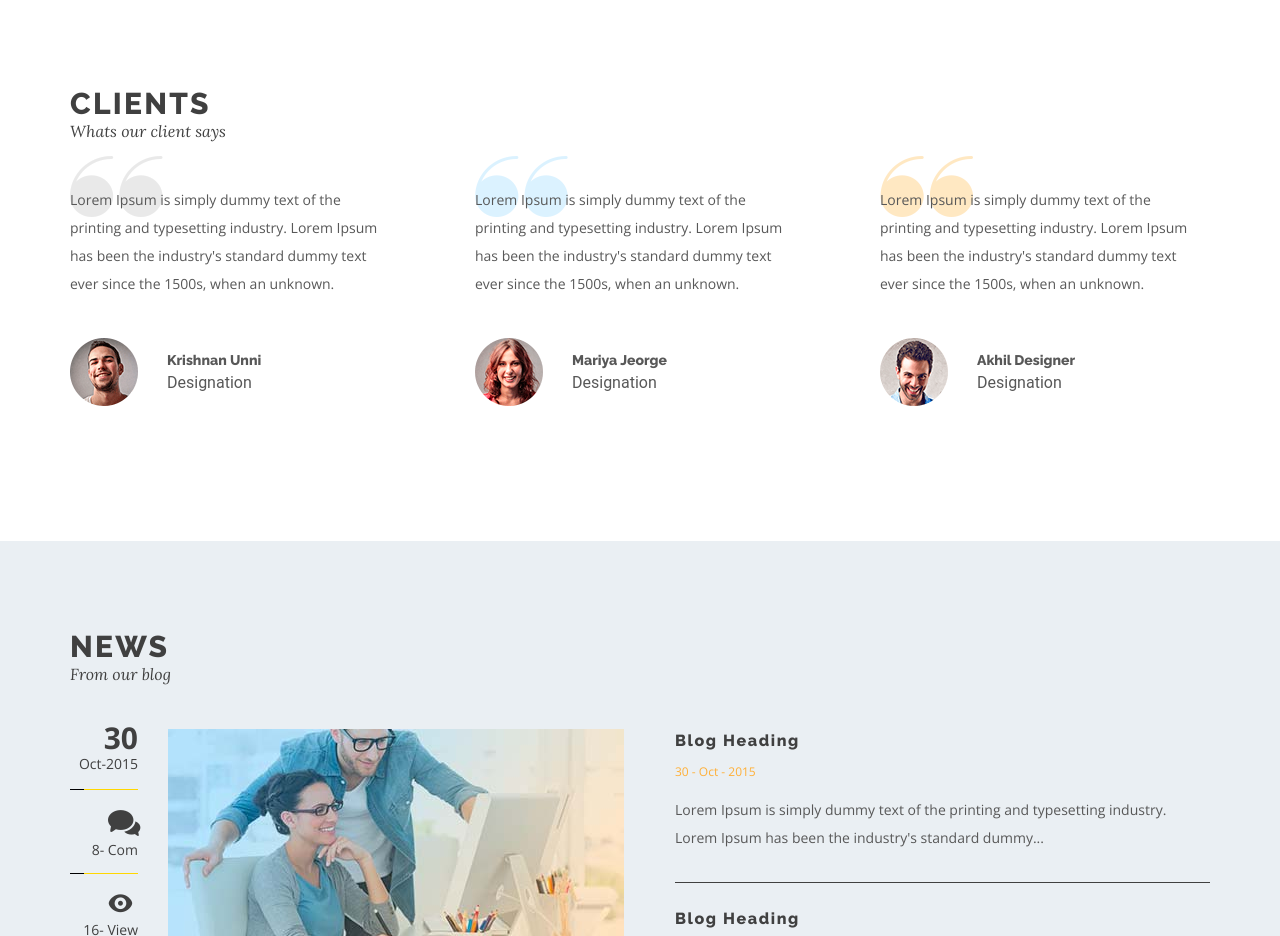
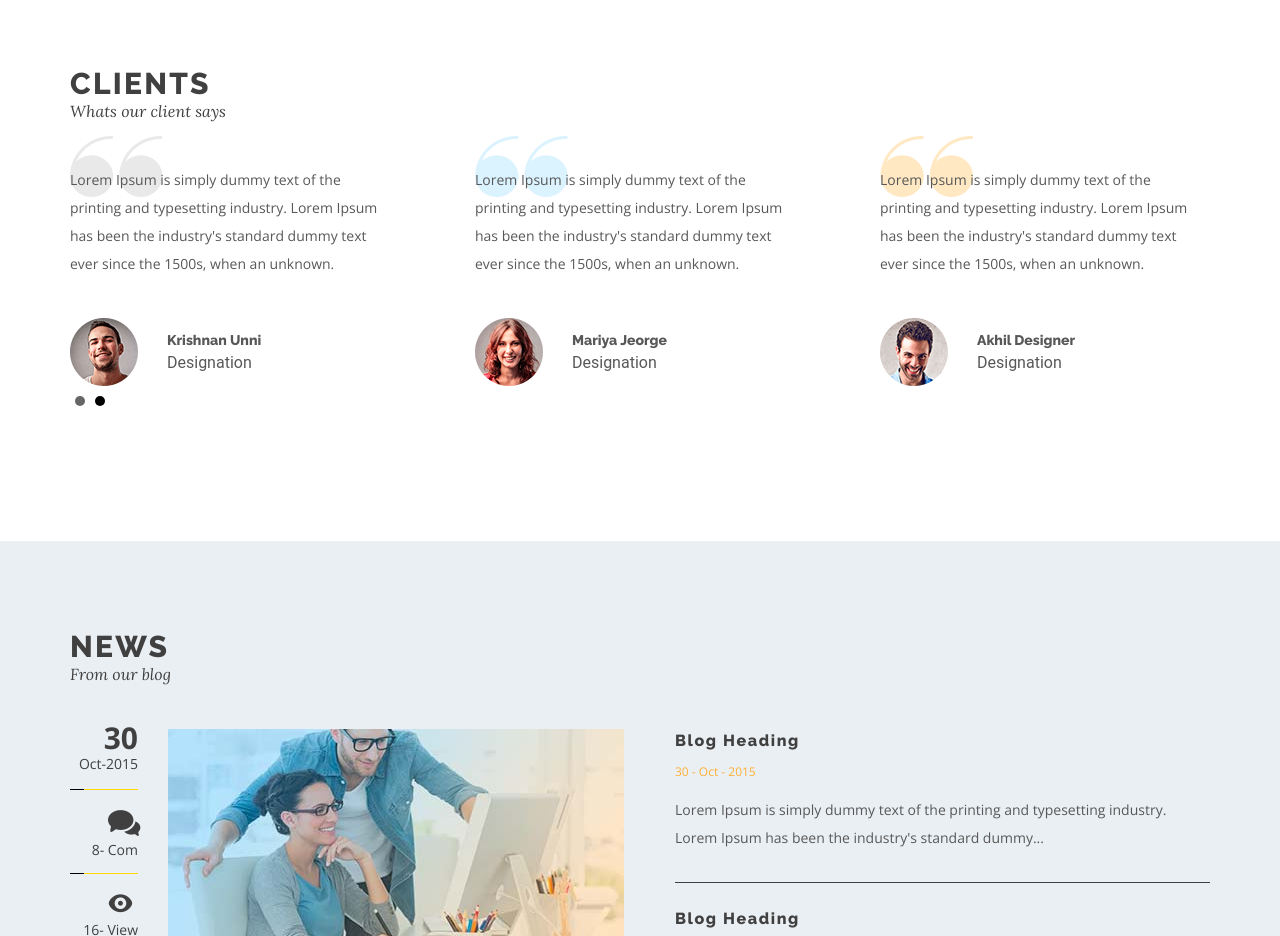
Before and after one commit to adamsooon/Corporate-Website, a plain HTML site: page index.html in a window 1280 px wide. Shown: the part 1900-2836 px from the top of the page. Drawn offline with nearby package versions, Linux system fonts and the light colour scheme; a script that the page names is missing.

Commit message:
Homepage: slider for clients section

```diff
--- a/index.html
+++ b/index.html
@@ -113,6 +113,7 @@
         <div class="inner">
             <h3 class="clients--title shead">Clients</h3>
             <p class="clients--subtitle sbhead">Whats our client says</p>
+            <div class="slider--inner">
                 <ul class="testimonials">
                     <li class="testimonials__item1">
                         <p class="testimonials__item--text">Lorem Ipsum is simply dummy text of the <br>printing and typesetting industry. Lorem Ipsum has been the industry's standard dummy text <br>ever since the 1500s, when an unknown.</p>
@@ -145,6 +146,39 @@
                         </div>
                     </li>
                 </ul>
+                <ul class="testimonials">
+                    <li class="testimonials__item1">
+                        <p class="testimonials__item--text">Lorem Ipsum is simply dummy text of the <br>printing and typesetting industry. Lorem Ipsum has been the industry's standard dummy text <br>ever since the 1500s, when an unknown.</p>
+                        <div class="person">
+                            <figure class="img--inner"><img src="/static/img/Home/avatar1.png" alt="avatar"></figure>
+                            <div class="person__content">
+                                <h5 class="person__content--name">Krishnan Unni</h5>
+                                <p class="person__content--postition">Designation</p>
+                            </div>
+                        </div>
+                    </li>
+                    <li class="testimonials__item2">
+                        <p class="testimonials__item--text">Lorem Ipsum is simply dummy text of the <br>printing and typesetting industry. Lorem Ipsum has been the industry's standard dummy text <br>ever since the 1500s, when an unknown.</p>
+                        <div class="person">
+                            <figure class="img--inner"><img src="/static/img/Home/avata2.png" alt="avatar"></figure>
+                            <div class="person__content">
+                                <h5 class="person__content--name">Mariya Jeorge</h5>
+                                <p class="person__content--postition">Designation</p>
+                            </div>
+                        </div>
+                    </li>
+                    <li class="testimonials__item3">
+                        <p class="testimonials__item--text">Lorem Ipsum is simply dummy text of the <br>printing and typesetting industry. Lorem Ipsum has been the industry's standard dummy text <br>ever since the 1500s, when an unknown.</p>
+                        <div class="person">
+                            <figure class="img--inner"><img src="/static/img/Home/avata3.png" alt="avatar"></figure>
+                            <div class="person__content">
+                                <h5 class="person__content--name">Akhil Designer</h5>
+                                <p class="person__content--postition">Designation</p>
+                            </div>
+                        </div>
+                    </li>
+                </ul>
+            </div>
         </div>
     </section>
     <section class="news">
```
Also changed, not shown: src/img/Header2.jpg (added), static/img/Header2.jpg (added), static/img/Header_2.jpg (added). Lines whose indentation alone changed are shown as unchanged.
